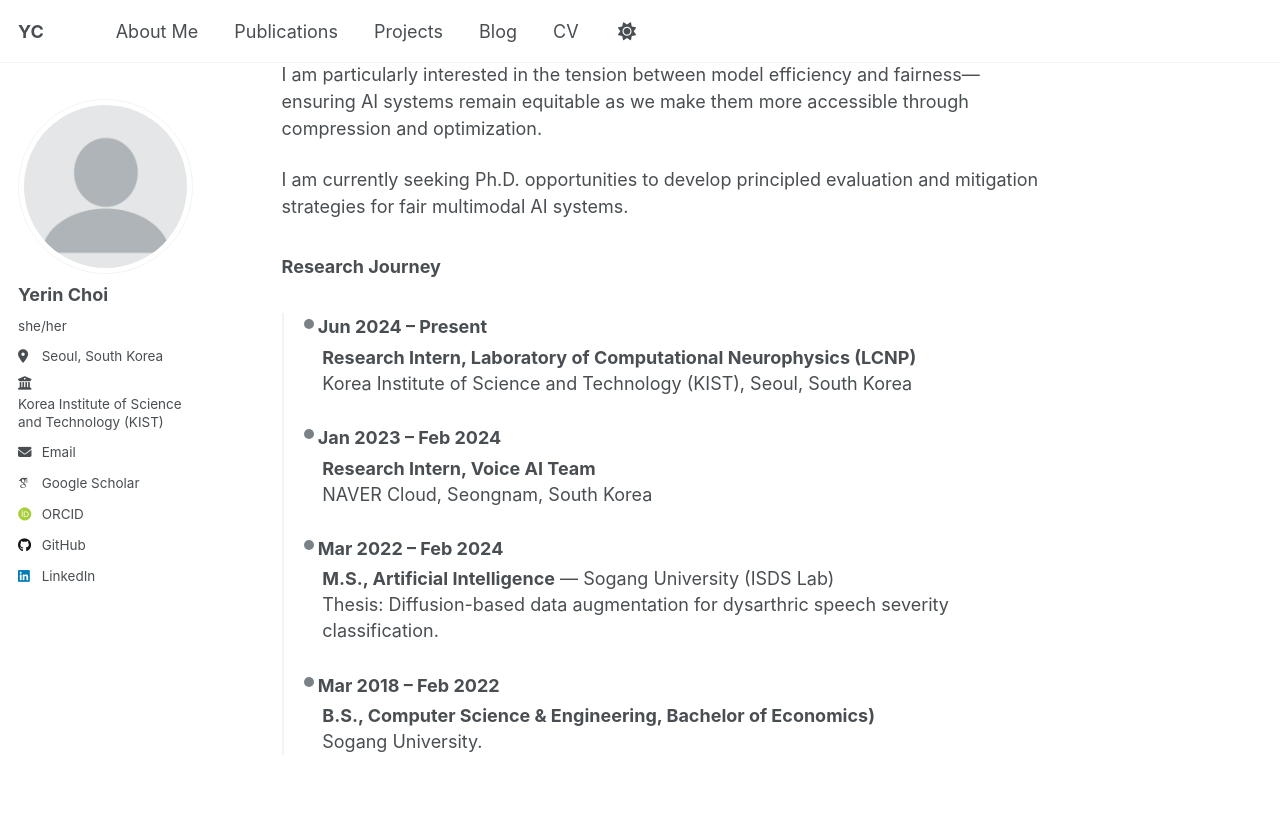
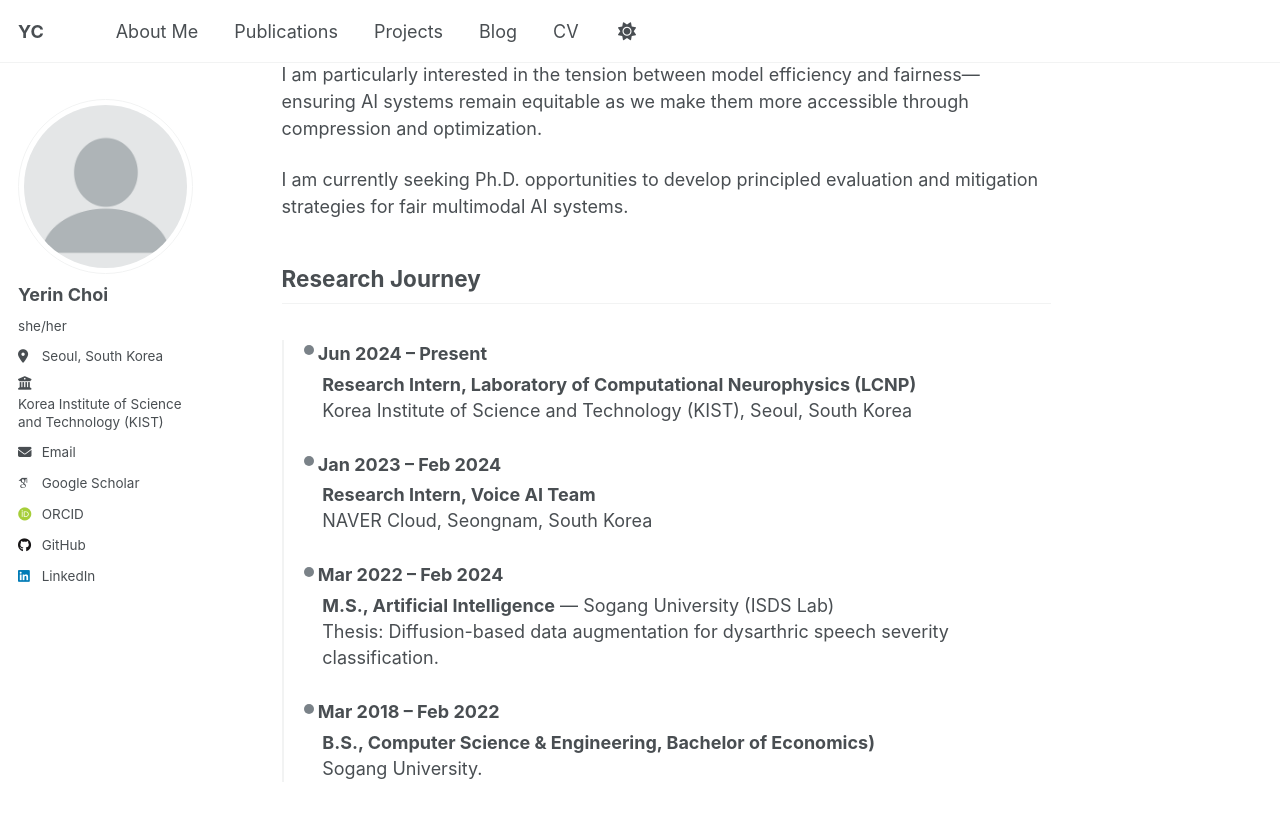
Before and after one commit to lakahaga/lakahaga.github.io, a Jekyll site: the page built from _pages/about.md, in a window 1280 px wide and 900 px high, scrolled down 474 px. Shown: the top 821 px of the window. Built offline with Jekyll 4.4.1, drawn with Linux system fonts in a browser that asks for light colours; some web fonts are replaced; a script that is not in the unit is left out.

```diff
--- a/_pages/about.md
+++ b/_pages/about.md
@@ -17,7 +17,7 @@ I am particularly interested in the tension between model efficiency and fairnes
 
 I am currently seeking Ph.D. opportunities to develop principled evaluation and mitigation strategies for fair multimodal AI systems.
 
-### Research Journey
+## Research Journey
 
 
 <div class="timeline">
```
